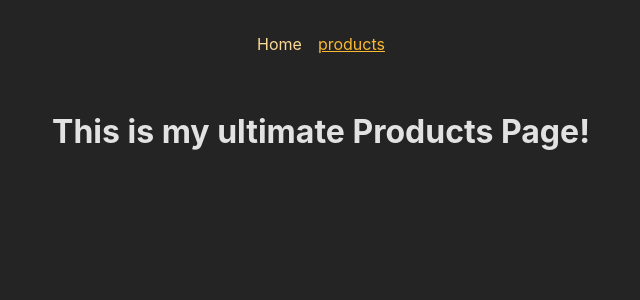
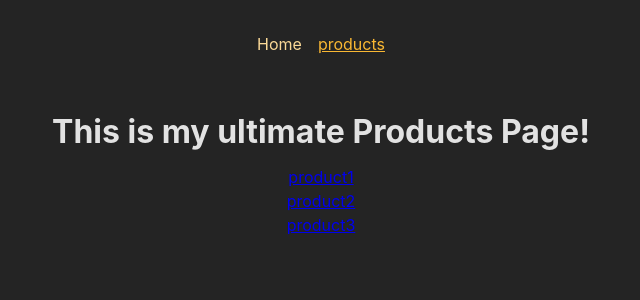
Before and after one commit to avi-codesmith/React-Router-Project, a React (Create React App) app: page /products in a window 1280 px wide. Shown: the top 300 px of the page, without its empty margins (319-959 px from the left). Built offline with nearby package versions, Linux system fonts and the light colour scheme.

Commit message:
useParams() hook in react router

```diff
--- a/src/App.js
+++ b/src/App.js
@@ -9,6 +9,7 @@ import Homepage from "./components/Homepage";
 import Products from "./components/Products";
 import Root from "./components/Root";
 import Error from "./components/Error";
+import ProductDetails from "./components/ProductDetails";
 
 // const routerDefinition = createRoutesFromElements(
 //   <Route>
@@ -27,6 +28,7 @@ const router = createBrowserRouter([
     children: [
       { path: "", element: <Homepage /> },
       { path: "products", element: <Products /> },
+      { path: "products/:id", element: <ProductDetails /> }, // It will give PoductDetails page with products as the "useParams().id" to be setted (in the ProductDetails and Products.jsx)
     ],
   },
 ]); // we can handle children and main like that and also we have to add a marker where to put our children (in Root.jsx)
--- /dev/null
+++ b/src/components/ProductDetails.jsx
@@ -0,0 +1,12 @@
+import { useParams } from "react-router-dom"; // It get the object parameters
+
+export default function ProductDetails() {
+  const params = useParams();
+  return (
+    <>
+      <h1>This is a product with details!</h1>
+      <p>Product - {params.id}</p>
+      {/* We can use the after products/ parameter by .id */}
+    </>
+  );
+}
--- a/src/components/Products.jsx
+++ b/src/components/Products.jsx
@@ -1,7 +1,22 @@
+import { Link } from "react-router-dom";
+
+const PRODUCTS = [
+  { id: "p1", title: "product1" },
+  { id: "p2", title: "product2" },
+  { id: "p3", title: "product3" },
+];
+
 export default function Products() {
   return (
     <>
       <h1 className="centre">This is my ultimate Products Page!</h1>
+      <ul>
+        {PRODUCTS.map((prod) => (
+          <li>
+            <Link to={`${prod.id}`}>{prod.title}</Link>
+          </li>
+        ))}
+      </ul>
     </>
   );
 }
```
